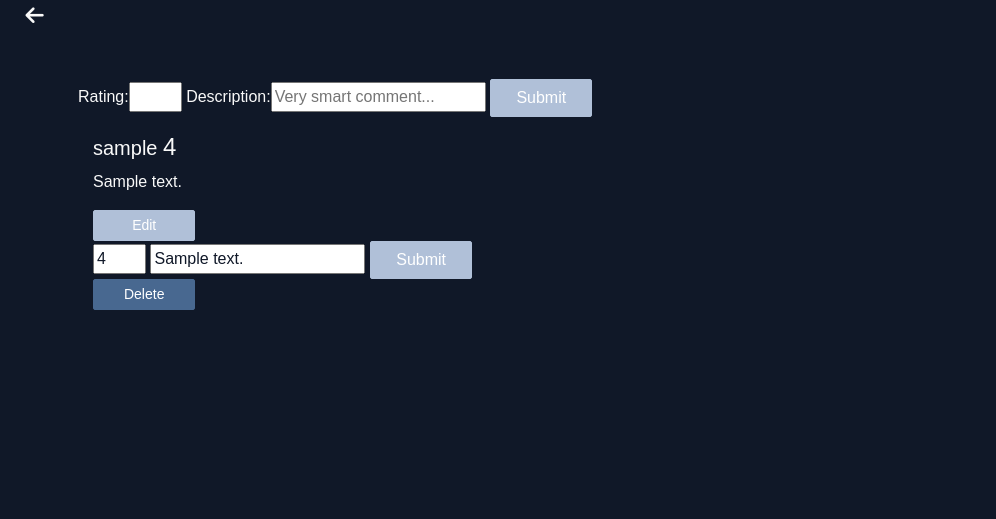
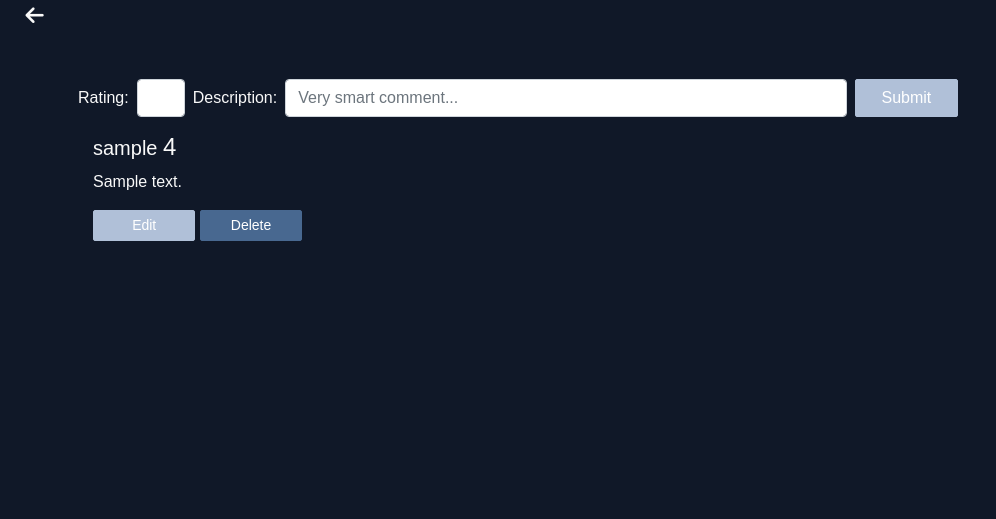
Before and after one commit to alvzed/ms-project-4, a Django app: page /library/1 in a window 1280 px wide. Shown: the part 56-575 px from the top of the page, without its empty margins (0-996 px from the left). Run offline with Django 3.2, Linux system fonts and the light colour scheme; a user stored in the database is signed in; tables that the repository leaves empty hold one stand-in row (values such as "Sample post"); some libraries are stand-ins or nearby versions.

Commit message:
added some basic bootstrap styling and positioning to the review forms

```diff
--- a/library/forms.py
+++ b/library/forms.py
@@ -2,8 +2,13 @@ from django import forms
 
 
 class ReviewForm(forms.Form):
-    rating = forms.IntegerField(min_value=1, max_value=5)
+    rating = forms.IntegerField(min_value=1, max_value=5,
+                                widget=forms.TextInput(attrs={
+                                    'type': 'number',
+                                    'class': 'mx-2 number-form-control'
+                                }))
     description = forms.CharField(max_length=512, required=True,
                                   widget=forms.TextInput(attrs={
-                                      'placeholder': 'Very smart comment...'
+                                      'placeholder': 'Very smart comment...',
+                                      'class': 'form-control mx-2 w-50'
                                   }))
--- a/library/templates/library/includes/reviews.html
+++ b/library/templates/library/includes/reviews.html
@@ -1,5 +1,5 @@
 <article class="container py-5 px-2">
-  <form method="POST" id="review-form">
+  <form method="POST" id="review-form" class="form-inline">
     {% csrf_token %} {{ form }}
     <input type="hidden" name="form" value="review-form" />
     <button type="submit" class="btn btn-primary">Submit</button>
@@ -15,6 +15,29 @@
       <p>{{ review.description }}</p>
       {% if review.user == user %}
       <div class="edit-form-container">
+        <form method="POST" id="edit-form" class="form-inline mb-2 edit-form">
+          {% csrf_token %}
+          <input
+            type="number"
+            name="rating"
+            min="1"
+            max="5"
+            required
+            class="form-control mr-1"
+            id="id_rating"
+            value="{{ review.rating }}"
+          />
+          <input
+            type="text"
+            name="description"
+            required
+            class="form-control mr-1 w-75"
+            value="{{ review.description }}"
+          />
+          <input type="hidden" name="review-id" value="{{ review.id }}" />
+          <input type="hidden" name="form" value="edit-form" />
+          <button type="submit" class="btn btn-primary">Submit</button>
+        </form>
         <button
           href="#"
           class="btn btn-sm btn-primary edit-button"
@@ -22,33 +45,13 @@
         >
           Edit
         </button>
-        <form method="POST" id="edit-form">
-          {% csrf_token %}
-          <input
-            type="number"
-            name="rating"
-            min="1"
-            max="5"
-            required
-            id="id_rating"
-            value="{{ review.rating }}"
-          />
-          <input
-            type="text"
-            name="description"
-            value="{{ review.description }}"
-          />
-          <input type="hidden" name="review-id" value="{{ review.id }}" />
-          <input type="hidden" name="form" value="edit-form" />
-          <button type="submit" class="btn btn-primary">Submit</button>
-        </form>
+        <a
+          href="{% url 'delete_review' video_id=video.id review_id=review.id %}"
+          class="btn btn-sm btn-success"
+        >
+          Delete
+        </a>
       </div>
-      <a
-        href="{% url 'delete_review' video_id=video.id review_id=review.id %}"
-        class="btn btn-sm btn-success"
-      >
-        Delete
-      </a>
       {% endif %}
     </div>
     {% endfor %}
@@ -62,7 +65,7 @@
       var target = $(event.target);
       if (target.is(".edit-button")) {
         var container = target.parents()[0];
-        var form = target.next();
+        var form = target.prev();
         form.toggle();
         console.log(form);
       }
--- a/static/css/style.css
+++ b/static/css/style.css
@@ -358,6 +358,28 @@ p {
   background-color: rgba(175, 175, 175, 0.1);
 }
 
+/* styling for the review forms */
+.edit-form {
+  display: none;
+}
+
+/* this is CSS copied from a bootstrap form control with an added width to match the content of the ratings */
+.number-form-control {
+    height: calc(1.5em + .75rem + 2px);
+    width: 3rem;
+    padding: .375rem .75rem;
+    font-size: 1rem;
+    font-weight: 400;
+    line-height: 1.5;
+    color: #495057;
+    background-color: #fff;
+    background-clip: padding-box;
+    border: 1px solid #ced4da;
+    border-radius: .25rem;
+    transition: border-color .15s ease-in-out,box-shadow .15s ease-in-out;
+}
+}
+
 @media (max-width: 400px) {
   .thumbnail-overflow {
     height: 32vh;
```
